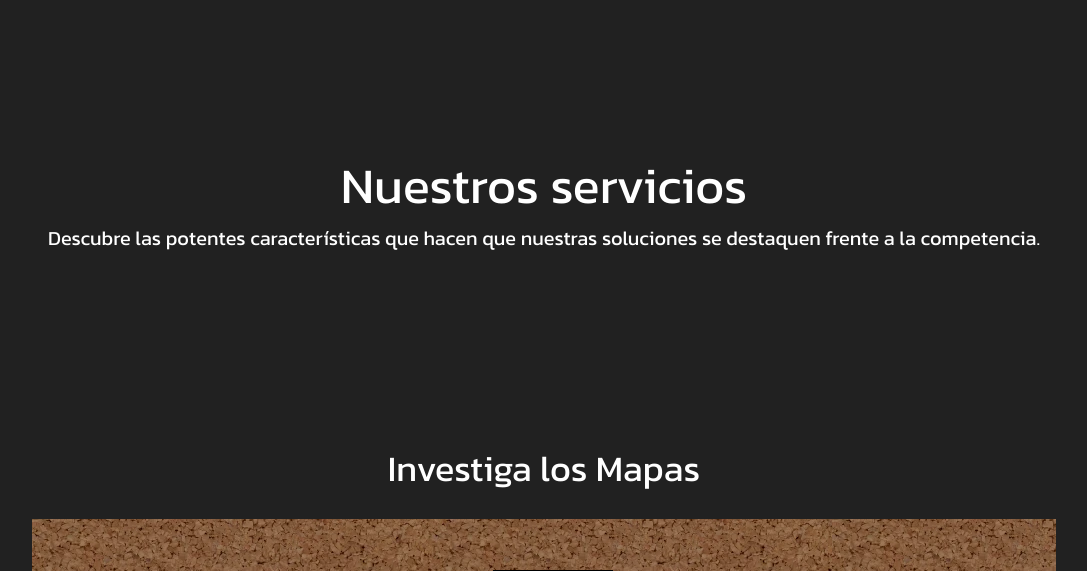
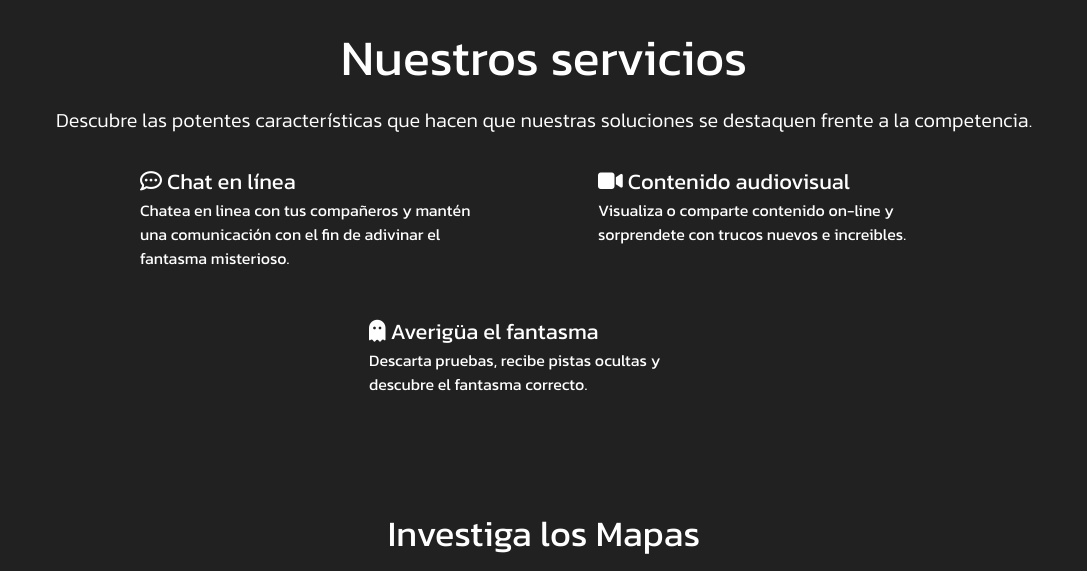
Before and after one commit to ismaelbd042/Topanga-Gaming, a PHP site: page / in a window 1280 px wide. Shown: the part 800-1371 px from the top of the page, without its empty margins (96-1183 px from the left). Run offline with PHP 8.4, Linux system fonts and the light colour scheme.

Commit message:
Añadimos servicios completo al index

```diff
--- a/Index/index.php
+++ b/Index/index.php
@@ -4,6 +4,7 @@
 <head>
     <meta charset="UTF-8">
     <meta name="viewport" content="width=device-width, initial-scale=1.0">
+    <link rel="stylesheet" href="https://cdnjs.cloudflare.com/ajax/libs/font-awesome/4.7.0/css/font-awesome.min.css">
     <link rel="stylesheet" href="style.css">
     <link rel="shortcut icon" href="../img/Logo fondo blanco.svg" type="image/x-icon">
     <title>Topanga Gaming</title>
@@ -25,7 +26,20 @@
         <div class="indexServicios">
             <span class="tituloServicios">Nuestros servicios</span>
             <span class="descServicios">Descubre las potentes características que hacen que nuestras soluciones se destaquen frente a la competencia.</span>
-            <div class="tiposServicios"></div>
+            <div class="tiposServicios">
+                <div class="servicios">
+                    <div class="miniTituloServicios"><i class="fa-regular fa-comment-dots"></i> Chat en línea</div>
+                    <div class="miniDescServicios">Chatea en linea con tus compañeros y mantén una comunicación con el fin de adivinar el fantasma misterioso.</div>
+                </div>
+                <div class="servicios">
+                    <div class="miniTituloServicios"><i class="fa-solid fa-video"></i> Contenido audiovisual</div>
+                    <div class="miniDescServicios">Visualiza o comparte contenido on-line y sorprendete con trucos nuevos e increibles.</div>
+                </div>
+                <div class="servicios">
+                    <div class="miniTituloServicios"><i class="fa-solid fa-ghost"></i> Averigüa el fantasma</div>
+                    <div class="miniDescServicios">Descarta pruebas, recibe pistas ocultas y descubre el fantasma correcto.</div>
+                </div>
+            </div>
         </div>
         <div class="Index2" id="Index2">
             <div class="tituloMapa">Investiga los Mapas</div>
@@ -122,14 +136,6 @@
             return availableMaps[randomIndex];
         }
     </script>
-
-
-
-
-
-
-    <!-- <span onclick="playSound('https://zero-network.net/phasmophobia/static/assets/banshee_scream.mp3')">Icono de sonido</span> -->
-    <!-- codigo que hace que suene un sonido -->
     <script src="script.js"></script>
 </body>
 
--- a/Index/style.css
+++ b/Index/style.css
@@ -245,27 +245,57 @@ body {
 }
 
 .indexServicios {
-    padding: 20px 0;
-    height: 50vh;
+    padding: 20px 0 0 0;
+    min-height: 50vh;
     width: 100%;
     display: flex;
     flex-direction: column;
-    flex-wrap: wrap;
     align-content: center;
     align-items: center;
     justify-content: center;
+    gap: 10px;
 }
 
 .tituloServicios {
     font-size: 50px;
+    text-align: center;
 }
 
 .descServicios {
     font-size: 20px;
+    font-weight: 300;
+    width: 80%;
+    text-align: center;
 }
 
-@media (max-width: 514px) {
+.tiposServicios {
+    width: 80%;
+    display: flex;
+    flex-direction: row;
+    flex-wrap: wrap;
+    justify-content: space-evenly;
+    align-content: center;
+    align-items: center;
+    margin-top: 20px;
+}
+
+.servicios {
+    width: 350px;
+    height: 150px;
+}
+
+.miniTituloServicios {
+    font-size: 22px;
+}
+
+@media (max-width: 600px) {
     #Titulo_phasmo {
         font-size: 90px;
     }
 }
+
+@media (max-width: 1250px) {
+    .descServicios {
+        text-align: center;
+    }
+}
--- a/equipamiento/equipamiento.php
+++ b/equipamiento/equipamiento.php
@@ -111,7 +111,7 @@
         margin: 0;
         font-weight: 400;
         color: #000000;
-        font-size: 26px;
+        font-size: 20px;
     }
 
     .arrow {
@@ -160,11 +160,13 @@
         font-family: OctoberCrow;
         font-size: 50px;
     }
+
     /* Media query for smaller screens */
     @media (max-width: 768px) {
         .container_equipamiento {
             flex-direction: column;
             height: auto;
+            padding-bottom: 50px;
         }
 
         .container_equipamiento .div_img_equipamiento,
```
Lines whose indentation alone changed are shown as unchanged.
